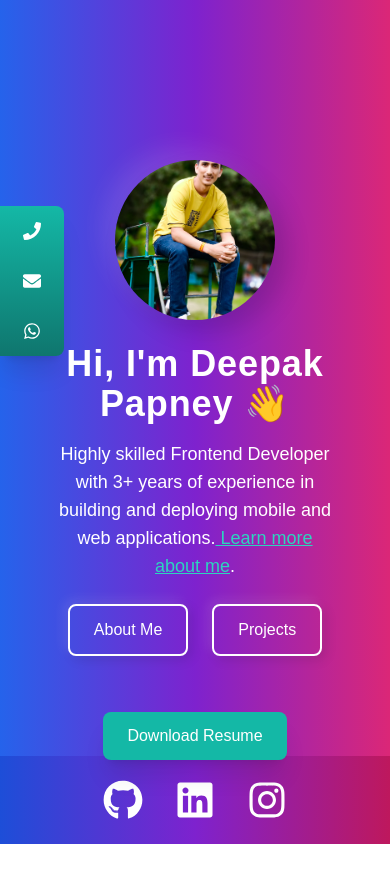
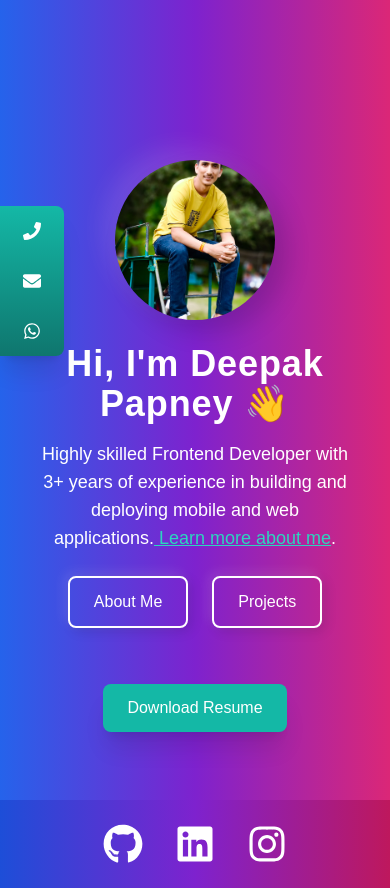
Before and after one commit to iamdeepakpapney/Portfolio-website, a Next.js app: page / in a window 390 px wide. Before the commit the page ends 844 px from the top, so only its background shows below. Built offline with nearby package versions, Linux system fonts and the light colour scheme.

Commit message:
download button and finalize

```diff
--- a/src/app/page.tsx
+++ b/src/app/page.tsx
@@ -6,7 +6,8 @@ import Image from 'next/image';
 
 const LandingPage = () => {
   return (
-    <div className="relative min-h-screen bg-gradient-to-r from-blue-600 via-purple-700 to-pink-600 text-white px-6 overflow-hidden">
+    <div className="relative min-h-screen bg-gradient-to-r from-blue-600 via-purple-700 to-pink-600 text-white px-6 pb-24 overflow-hidden">
+
       {/* Sidebar for Get in Touch */}
       <div className="fixed left-0 top-1/3 transform -translate-y-1/2 w-16 sm:hover:w-48 sm:w-16 bg-gradient-to-b from-teal-500 to-teal-700 p-4 rounded-r-lg shadow-xl transition-all duration-300 z-10 sm:z-50">
         <div className="flex flex-col gap-8 items-center text-lg">
@@ -23,7 +24,8 @@ const LandingPage = () => {
       </div>
 
       {/* Main Content */}
-      <header className="relative flex flex-col justify-center items-center text-center space-y-6 mt-40 sm:mt-40 w-full max-w-screen-lg mx-auto px-4 z-20">
+      <header className="flex flex-col justify-center items-center text-center space-y-6 mt-40 sm:mt-40">
+
         {/* Profile Image */}
         <a href="/images/myimage.jpeg" target="_blank">
           <div className="w-40 h-40 sm:w-48 sm:h-48 rounded-full overflow-hidden shadow-2xl transform transition-transform duration-500 ease-in-out hover:scale-110">
@@ -48,7 +50,7 @@ const LandingPage = () => {
         </div>
 
         {/* Action Links */}
-        <div className="flex flex-wrap gap-6 justify-center">
+        <div className="flex gap-6 justify-center">
           <Link href="/about" className="px-6 py-3 bg-transparent border-2 border-white text-white rounded-lg shadow-lg transform transition-transform hover:scale-105">
             About Me
           </Link>
@@ -58,17 +60,15 @@ const LandingPage = () => {
         </div>
 
         {/* Download Resume Button */}
-        <div className="w-full flex justify-center sm:justify-center">
-          <a href="/pdf/DeepakPapney_2025.pdf" download>
-            <button className="px-6 py-3 mt-8 bg-teal-500 text-white rounded-lg shadow-xl hover:bg-teal-600 transition-all transform hover:scale-105 w-full sm:w-auto z-20">
-              Download Resume
-            </button>
-          </a>
-        </div>
+        <a href="/pdf/DeepakPapney_2025.pdf" download>
+          <button className="px-6 py-3 mt-8 bg-teal-500 text-white rounded-lg shadow-xl hover:bg-teal-600 transition-all transform hover:scale-105 w-full sm:w-auto">
+            Download Resume
+          </button>
+        </a>
       </header>
 
       {/* Social Media Icons */}
-      <footer className="absolute bottom-0 left-0 right-0 py-6 bg-gradient-to-r from-blue-700 via-purple-700 to-pink-700 text-white text-3xl">
+      <footer className="absolute bottom-0 left-0 right-0 py-6 bg-gradient-to-r from-blue-700 via-purple-700 to-pink-700 text-white text-3xl z-0">
         <div className="flex justify-center gap-8">
           <a href="https://github.com/iamdeepakpapney" target="_blank" rel="noopener noreferrer">
             <FaGithub className="social-icon transition-transform transform hover:scale-125 hover:text-yellow-400" />
@@ -104,6 +104,12 @@ const LandingPage = () => {
         .shadow-lg {
           box-shadow: 4px 4px 12px rgba(0, 0, 0, 0.1), -4px -4px 12px rgba(255, 255, 255, 0.1);
         }
+
+        @media (min-height: 800px) {
+          header {
+            padding-bottom: 60px;
+          }
+        }
       `}</style>
     </div>
   );
```
